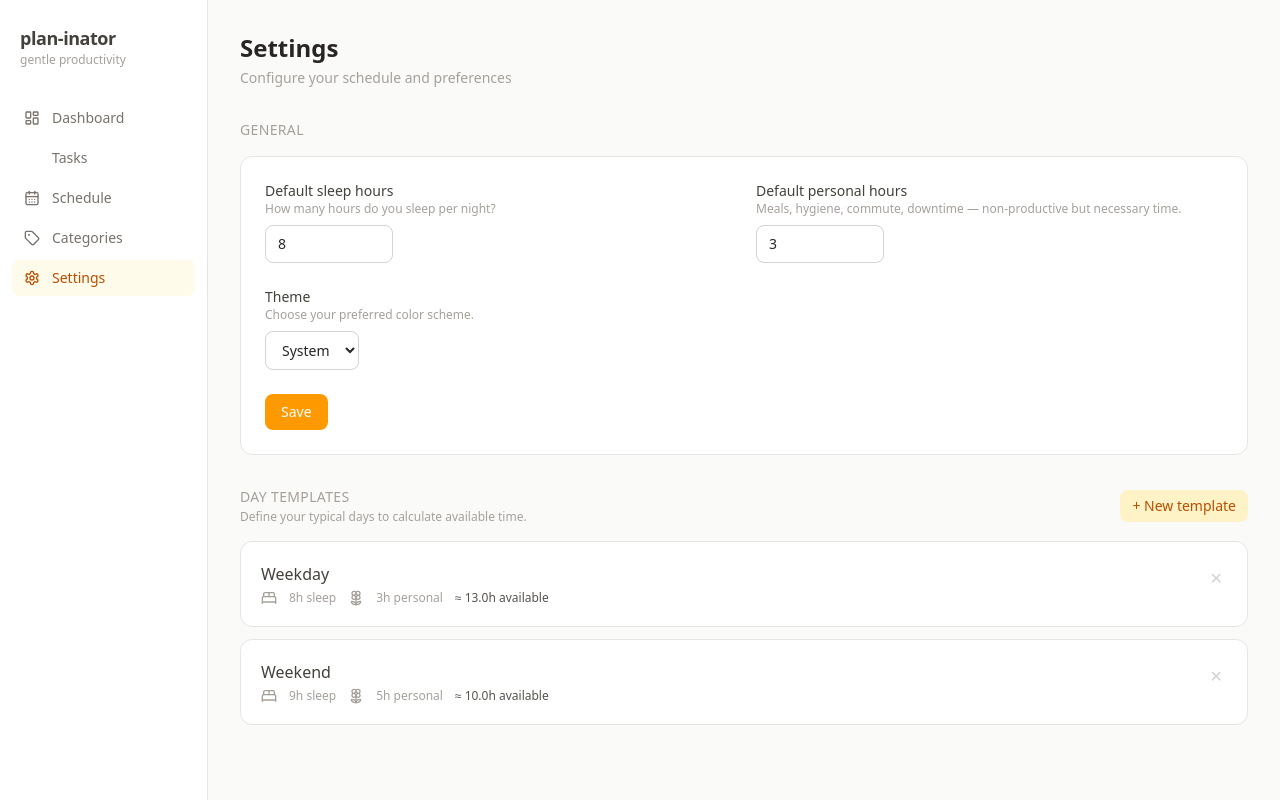
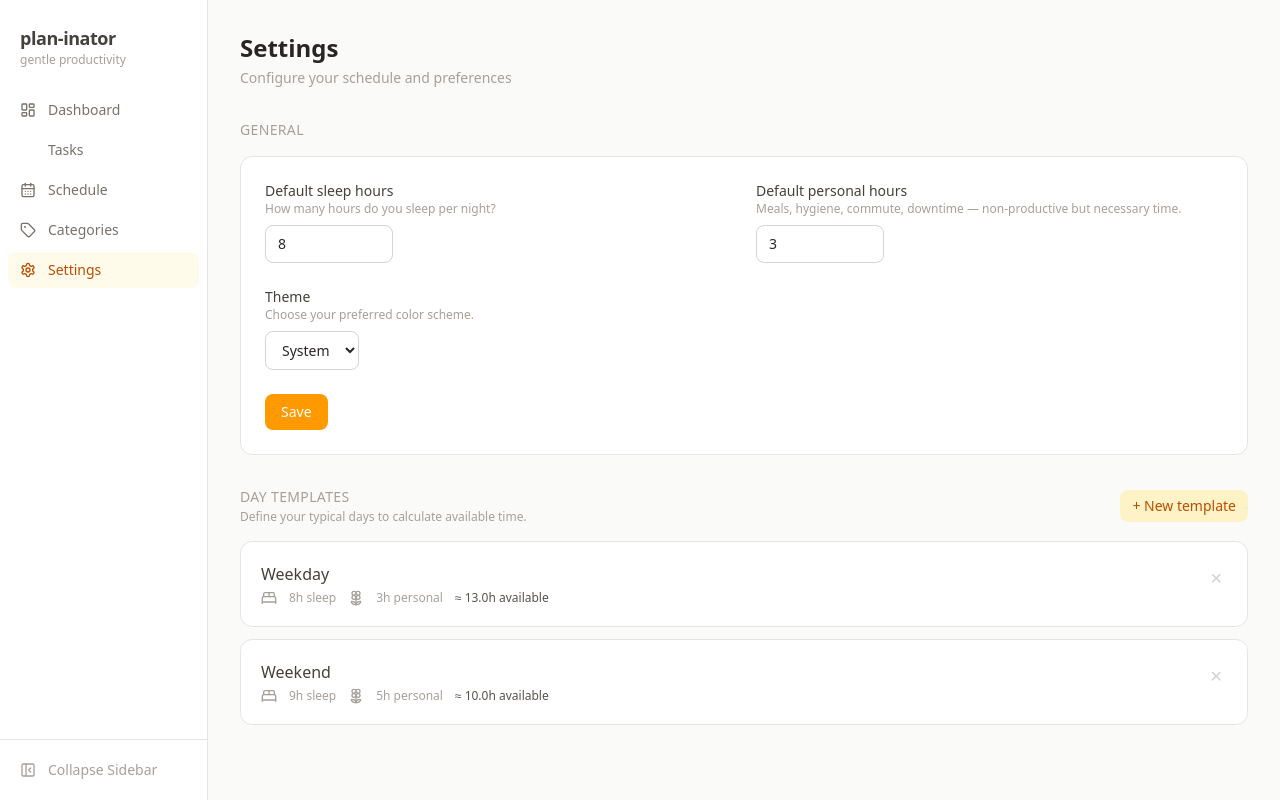
Before and after one commit to Aidanpierce/plan-inator, a SvelteKit app: page /settings in a window 1280 px wide. Built offline with nearby package versions, Linux system fonts and the light colour scheme; some icons are missing.

Commit message:
Collapsing sidebar functionality and separate scroll sections created

```diff
--- a/src/routes/(app)/+layout.svelte
+++ b/src/routes/(app)/+layout.svelte
@@ -17,10 +17,19 @@
 	import Tag from '@lucide/svelte/icons/tag';
 	// @ts-expect-error linter expects icons to be in @lucide/svelte/dist/icons/<icon> but they're really in @lucide/svelte/icons/<icon>
 	import Settings from '@lucide/svelte/icons/settings';
+	// @ts-expect-error linter expects icons to be in @lucide/svelte/dist/icons/<icon> but they're really in @lucide/svelte/icons/<icon>
+	import PanelLeftClose from '@lucide/svelte/icons/panel-left-close';
+	// @ts-expect-error linter expects icons to be in @lucide/svelte/dist/icons/<icon> but they're really in @lucide/svelte/icons/<icon>
+	import PanelLeftOpen from '@lucide/svelte/icons/panel-left-open';
 
 	let { children } = $props();
 
 	let ready = $state(false);
+	let focusMode = $state(
+		typeof window !== 'undefined'
+			? localStorage.getItem('focusMode') === 'true'
+			: false
+	);
 
 	// Do this so svelte's resolve() is happy about the types of href
 	type Item = {
@@ -53,6 +62,11 @@
 		localStorage.setItem('theme', theme);
 	});
 
+	function toggleFocusMode() {
+		focusMode = !focusMode;
+		localStorage.setItem('focusMode', String(focusMode));
+	}
+
 	onMount(async () => {
 		// Keep systemDark in sync with OS preference.
 		const mq = window.matchMedia('(prefers-color-scheme: dark)');
@@ -66,39 +80,71 @@
 </script>
 
 {#if ready}
-	<div class="flex min-h-screen bg-stone-50 text-stone-800">
+	<div class="flex h-screen overflow-hidden bg-stone-50 text-stone-800">
 		<!-- Sidebar -->
-		<nav class="flex w-52 flex-col border-r border-stone-200 bg-white px-3 py-6">
-			<div class="mb-8 px-2">
-				<h1 class="text-lg font-semibold tracking-tight text-stone-700">plan-inator</h1>
-				<p class="text-xs text-stone-400">gentle productivity</p>
+		<nav class="flex flex-col border-r border-stone-200 bg-white transition-all duration-200
+			{focusMode ? 'w-14' : 'w-52'}">
+			<!-- Brand -->
+			<div class="shrink-0 px-3 py-6">
+				{#if focusMode}
+					<div class="flex justify-center">
+						<span class="text-sm font-bold text-amber-600">P</span>
+					</div>
+				{:else}
+					<div class="px-2">
+						<h1 class="text-lg font-semibold tracking-tight text-stone-700">plan-inator</h1>
+						<p class="text-xs text-stone-400">gentle productivity</p>
+					</div>
+				{/if}
 			</div>
 
-			<ul class="flex flex-col gap-1">
+			<!-- Nav items — scrollable if they overflow -->
+			<ul class="flex flex-col gap-1 overflow-y-auto px-2 pb-2">
 				{#each navItems as item (item)}
 					<li>
 						<a
 							href={resolve(item.href)}
-							class="flex items-center gap-3 rounded-lg px-3 py-2 text-sm transition-colors
+							title={focusMode ? item.label : undefined}
+							class="flex items-center rounded-lg py-2 text-sm transition-colors
+								{focusMode ? 'justify-center px-2' : 'gap-3 px-3'}
 								{$page.url.pathname.startsWith(item.href)
 								? 'bg-amber-50 font-medium text-amber-700'
 								: 'text-stone-500 hover:bg-stone-50 hover:text-stone-700'}"
 						>
 							<item.icon size={16} />
-							{item.label}
+							{#if !focusMode}
+								{item.label}
+							{/if}
 						</a>
 					</li>
 				{/each}
 			</ul>
+
+			<!-- Focus mode toggle — pinned to bottom -->
+			<div class="mt-auto shrink-0 border-t border-stone-200 px-2 py-3">
+				<button
+					onclick={toggleFocusMode}
+					title={focusMode ? 'Expand sidebar' : 'Focus mode'}
+					class="flex w-full items-center rounded-lg py-2 text-sm text-stone-400 transition-colors hover:bg-stone-50 hover:text-stone-600
+						{focusMode ? 'justify-center px-2' : 'gap-3 px-3'}"
+				>
+					{#if focusMode}
+						<PanelLeftOpen size={16} />
+					{:else}
+						<PanelLeftClose size={16} />
+						<span>Collapse Sidebar</span>
+					{/if}
+				</button>
+			</div>
 		</nav>
 
-		<!-- Main content -->
-		<main class="flex-1 overflow-auto">
+		<!-- Main content — independently scrollable -->
+		<main class="flex-1 overflow-y-auto">
 			{@render children()}
 		</main>
 	</div>
 {:else}
-	<div class="flex min-h-screen items-center justify-center bg-stone-50">
+	<div class="flex h-screen items-center justify-center bg-stone-50">
 		<p class="text-stone-400">Loading…</p>
 	</div>
 {/if}
```
